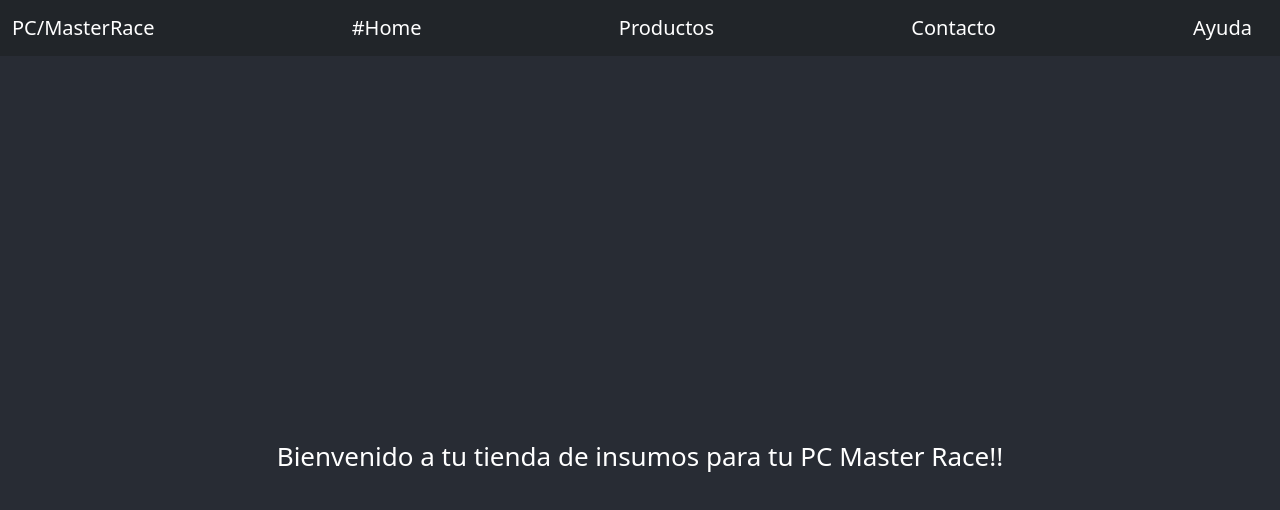
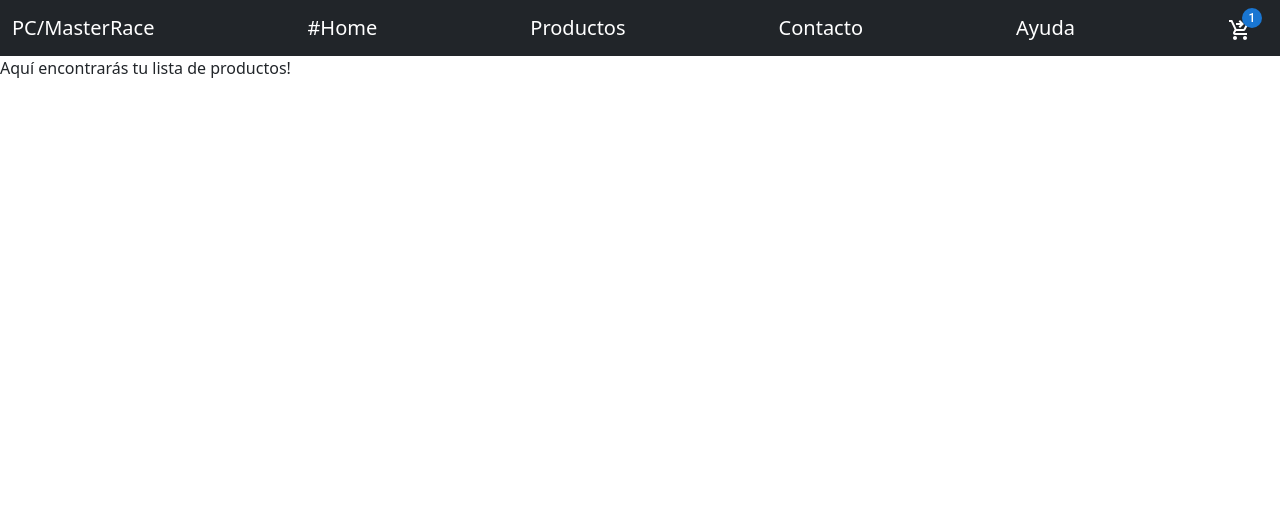
Before and after one commit to FacuAlcorta/CodeShop, a React (Create React App) app: page / in a window 1280 px wide. Shown: the top 510 px of the page. Built offline with nearby package versions, Linux system fonts and the light colour scheme.

Commit message:
Se agrega cartwidget y listcontainer

```diff
--- a/package.json
+++ b/package.json
@@ -3,6 +3,10 @@
   "version": "0.1.0",
   "private": true,
   "dependencies": {
+    "@emotion/react": "^11.9.3",
+    "@emotion/styled": "^11.9.3",
+    "@mui/icons-material": "^5.8.4",
+    "@mui/material": "^5.8.6",
     "@testing-library/jest-dom": "^5.16.4",
     "@testing-library/react": "^13.3.0",
     "@testing-library/user-event": "^13.5.0",
--- a/src/App.js
+++ b/src/App.js
@@ -1,14 +1,14 @@
 import './App.css';
 import 'bootstrap/dist/css/bootstrap.min.css';
 import Navbar from './components/NavBar';
+import ItemListContainer from './components/ItemListContainer';
 
 function App() {
   return (
-    <div className="App">
+    <div>
       <Navbar />
-      <header className="App-header">
-        Bienvenido a tu tienda de insumos para tu PC Master Race!!
-      </header>
+      <ItemListContainer listaItems= "Aquí encontrarás tu lista de productos!"/>
+
     </div>
   );
 }
--- /dev/null
+++ b/src/components/CartWidget.js
@@ -0,0 +1,12 @@
+import Badge from '@mui/material/Badge';
+import ShoppingCartCheckoutIcon from '@mui/icons-material/ShoppingCartCheckout';
+
+const CartWidget= () =>{
+    return(
+        <Badge badgeContent={1} color="primary">
+            <ShoppingCartCheckoutIcon />
+        </Badge>
+    );
+}
+
+export default CartWidget;
--- /dev/null
+++ b/src/components/ItemListContainer.js
@@ -0,0 +1,9 @@
+const ItemListContainer= ({listaItems}) =>{
+    return(
+        <>
+        {listaItems}
+        </>
+    );
+}
+
+export default ItemListContainer;
--- a/src/components/NavBar.js
+++ b/src/components/NavBar.js
@@ -1,3 +1,5 @@
+import CartWidget from "./CartWidget";
+
 const Navbar= () => {
     return(
     <>
@@ -8,6 +10,7 @@ const Navbar= () => {
             <a className="navbar-brand" href="#">Productos</a>
             <a className="navbar-brand" href="#">Contacto</a>
             <a className="navbar-brand" href="#">Ayuda</a>
+            <a className="navbar-brand" href="#"><CartWidget /></a>
           </div>
         </nav>
     </>
```
Also changed, not shown: ejercicio.js (deleted), 1 other file (tests, documents, lock files or other folders).
